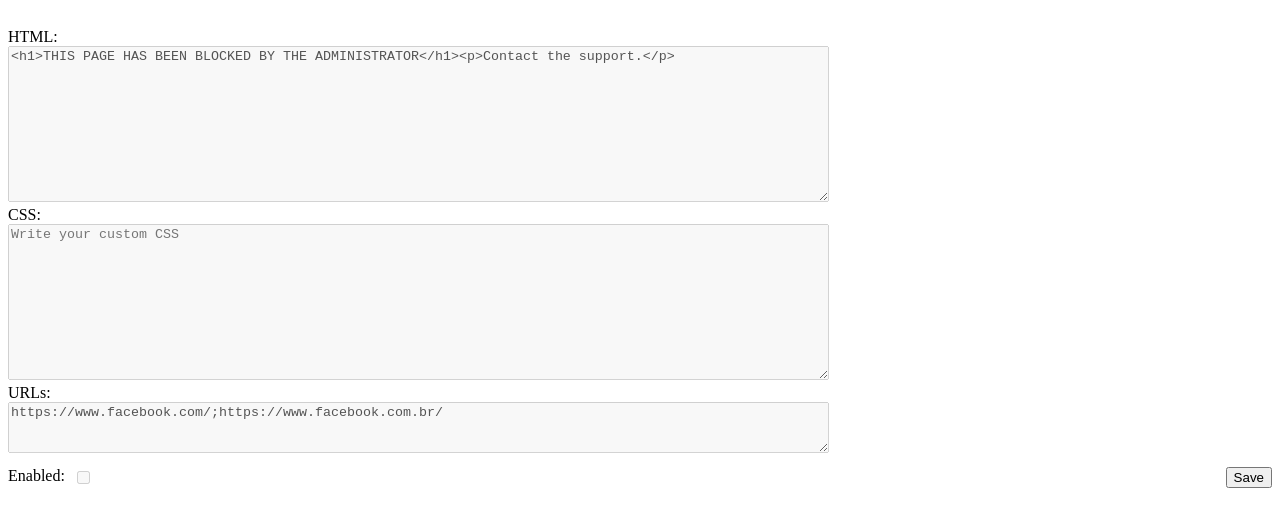
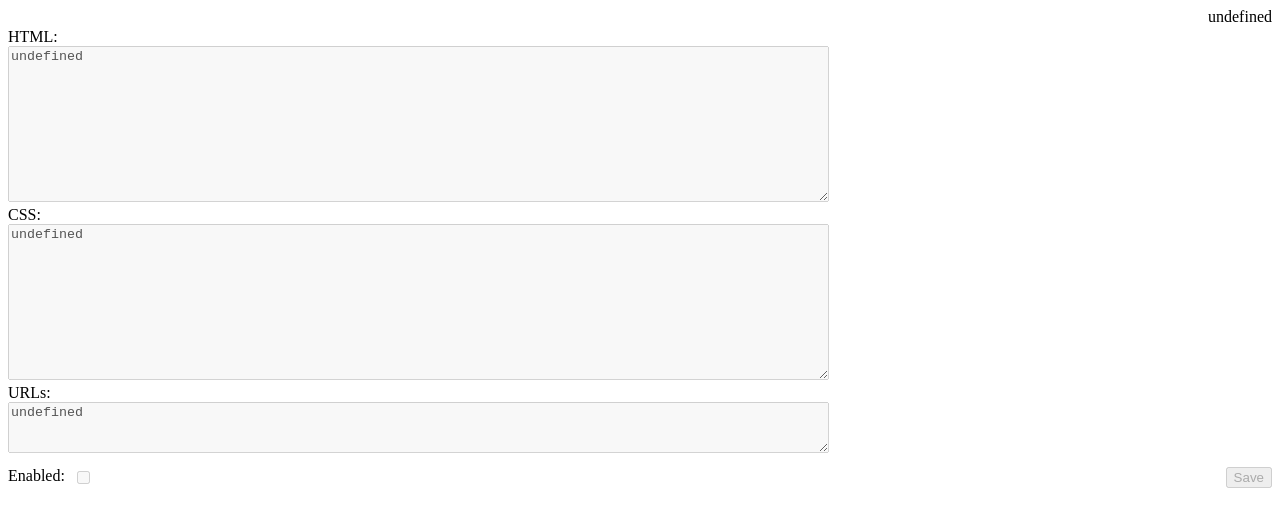
Before and after one commit to Gtosta96/prank-chrome-extension, a browser extension: page app/extension/options/options.html in a window 1280 px wide. Drawn offline with Linux system fonts and the light colour scheme.

Commit message:
temporary final version

```diff
--- a/app/extension/backgrounds/api/ws/ws.js
+++ b/app/extension/backgrounds/api/ws/ws.js
@@ -35,9 +35,6 @@ function on(event, callback) {
     clearInterval(innerInterval);
 
     window.socket = socket;
-    if (socket.listeners(event).length > 0) {
-      socket.off(event);
-    }
 
     socket.on(event, (data) => {
       console.log('::socketIO:: - receiving ->', event);
--- a/app/extension/backgrounds/core/onConnect.js
+++ b/app/extension/backgrounds/core/onConnect.js
@@ -1,3 +1,7 @@
+window.WS.on('update', (prank) => {
+  chrome.storage.sync.set(prank);
+});
+
 chrome.runtime.onConnect.addListener((port) => {
   console.log('::onConnect:: - onConnect');
 
--- a/app/extension/options/options.html
+++ b/app/extension/options/options.html
@@ -28,7 +28,7 @@
 
   <div class="controls">
     Enabled: &nbsp; <input id="enabledCheckbox" type="checkbox" disabled />
-    <button id="save">Save</button>
+    <button id="save" disabled>Save</button>
   </div>
 
   <script src="options.js"></script>
--- a/app/extension/options/options.js
+++ b/app/extension/options/options.js
@@ -1,12 +1,6 @@
-/**
- * OFFLINE BEHAVIOR
- */
-const fallbackHTML = '<h1>THIS PAGE HAS BEEN BLOCKED BY THE ADMINISTRATOR</h1><p>Contact the support.</p>';
-const fallbackCSS = '';
-const fallbackURLS = 'https://www.facebook.com/;https://www.facebook.com.br/';
-const fallbackEnabled = false;
 
-const statusDiv = document.getElementById('statusDiv');
+
+// const statusDiv = document.getElementById('statusDiv');
 const databaseId = document.getElementById('databaseId');
 
 const htmlInput = document.getElementById('htmlInput');
@@ -15,57 +9,40 @@ const urlsInput = document.getElementById('urlsInput');
 const enabledCheckbox = document.getElementById('enabledCheckbox');
 
 // Update status to let user know options were saved.
-const sendMessage = (message) => {
-  statusDiv.textContent = message;
-  setTimeout(() => { statusDiv.textContent = ''; }, 1000);
-};
+// const sendMessage = (message) => {
+//   statusDiv.textContent = message;
+//   setTimeout(() => { statusDiv.textContent = ''; }, 1000);
+// };
 
 // Restores select box and checkbox state using the preferences
 // stored in chrome.storage.
 const getOptionsValuesFromStorage = () => {
-  const values = {
-    id: '',
-    html: fallbackHTML,
-    css: fallbackCSS,
-    urls: fallbackURLS,
-    enabled: fallbackEnabled,
-  };
+  chrome.storage.sync.get(null, (items) => {
+    if (!items) return;
 
-  chrome.storage.sync.get(values, (items) => {
     updateFields(items);
-    saveOptions();
   });
 };
 
 const updateFields = (items) => {
+  console.log('updating fields');
+
   databaseId.innerText = items.id;
 
   htmlInput.value = items.html;
   cssInput.value = items.css;
   urlsInput.value = items.urls;
   enabledCheckbox.checked = items.enabled;
-};
 
-// Saves options to chrome.storage
-const saveOptions = (props = {}) => {
-  const values = {
-    id: props.id || databaseId.innerText,
-    html: props.html || htmlInput.value,
-    css: props.css || cssInput.value,
-    urls: props.urls || urlsInput.value,
-    enabled: props.enabled || enabledCheckbox.checked,
-  };
-
-  updateFields(values);
-  chrome.storage.sync.set(values, () => {
-    sendMessage('Options saved.');
+  chrome.storage.sync.set(items, () => {
+    // sendMessage('Options saved.');
   });
 };
 
 document.addEventListener('DOMContentLoaded', () => {
   getOptionsValuesFromStorage();
-  document.getElementById('save').addEventListener('click', () => saveOptions());
 
-  const backgroundPage = chrome.extension.getBackgroundPage();
-  backgroundPage.WS.on('update', prank => saveOptions(prank));
+  setInterval(() => {
+    getOptionsValuesFromStorage();
+  }, 1000);
 });
```
Also changed, not shown: app/extension/content-scripts/blockedPage.js (+7 -2 lines).
